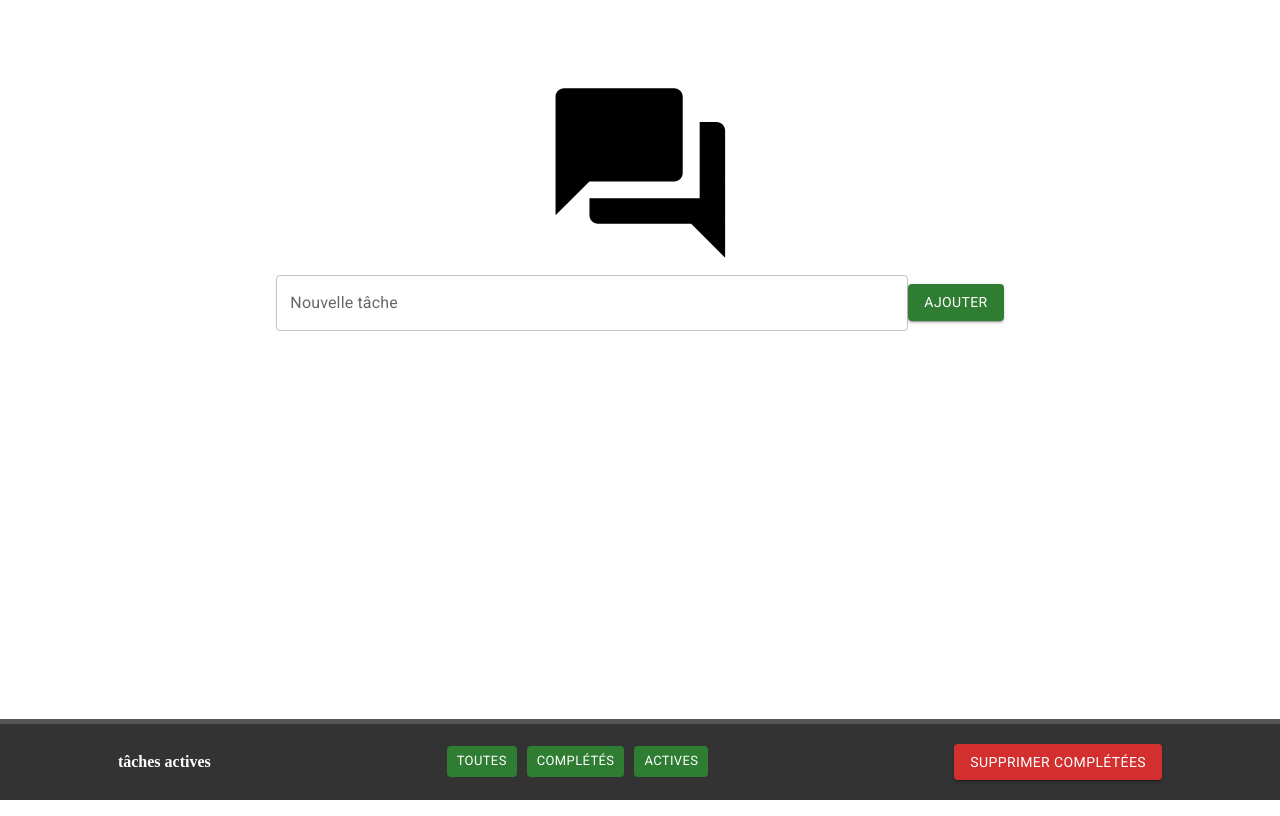
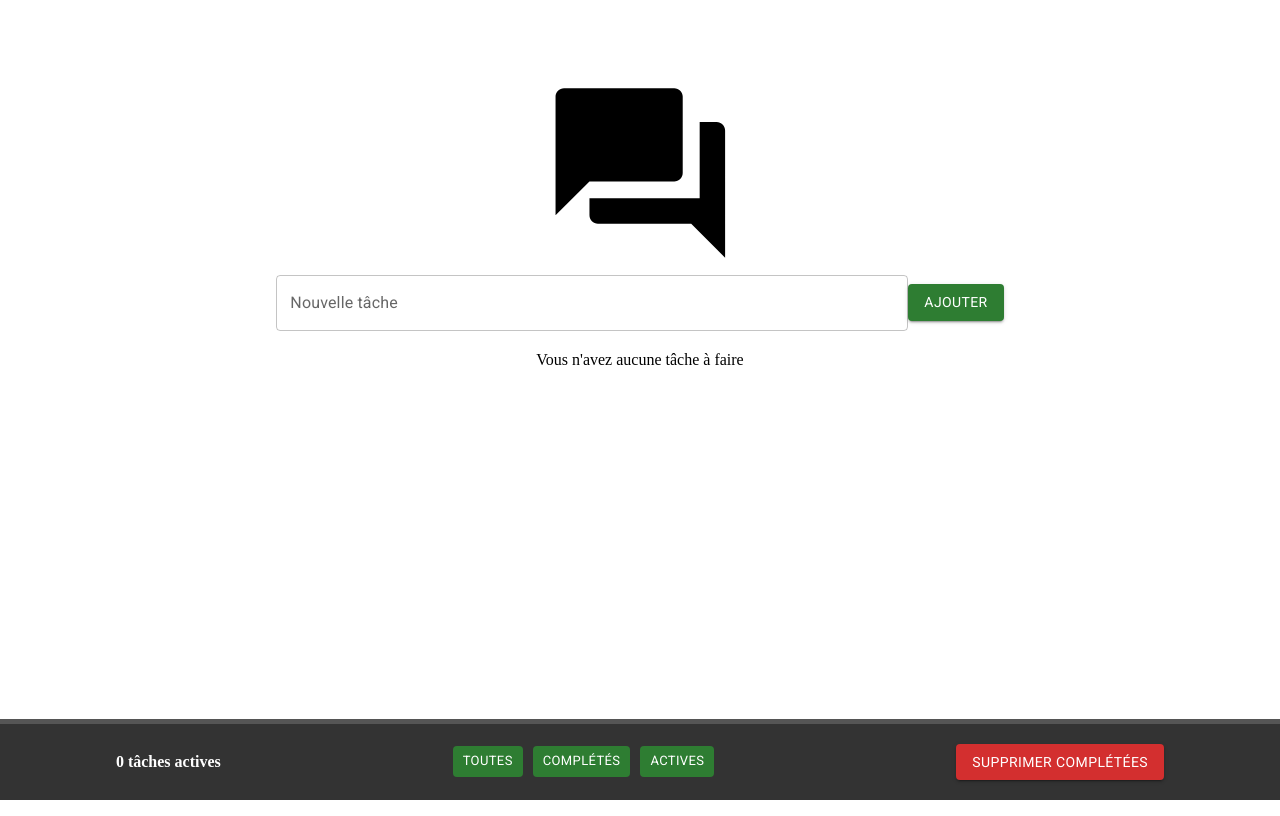
Before and after one commit to TheCannon22/Site-Web-To-do-list, a React (Vite) app: page / in a window 1280 px wide. Built offline with nearby package versions, Linux system fonts and the light colour scheme.

Commit message:
06 avril 2024: J'ai ajouté une fonction qui permet de mettre à jour le nombre de tâche actives quand elles sont ajoutées ou suprimées. J'ai aussi réussi à afficher un message quand il n'y a aucune tâche à l'écran

```diff
--- a/src/composants/Footer.jsx
+++ b/src/composants/Footer.jsx
@@ -1,13 +1,32 @@
 // Footer.jsx
 import React from "react";
-import { Button } from "@mui/material"; // Importez le bouton MUI selon vos besoins
+import { Button } from "@mui/material";
+import { useState, useEffect } from "react";
 import "./Footer.scss";
 
 function Footer() {
+  const [tachesActives, setTachesActives] = useState(0);
+
+  useEffect(() => {
+    const taches = JSON.parse(localStorage.getItem('taches')) || [];
+    const tachesActives = taches.filter(tache => !tache.complet).length;
+    setTachesActives(tachesActives);
+  }, []);
+
+  useEffect(() => {
+    const handleStorageChange = () => {
+      const taches = JSON.parse(localStorage.getItem('taches')) || [];
+      const tachesActives = taches.filter(tache => !tache.complet).length;
+      setTachesActives(tachesActives);
+    };
+
+    window.addEventListener('storage', handleStorageChange);
+    return () => window.removeEventListener('storage', handleStorageChange);
+  }, []);
   return (
     <div className="Footer">
       <p>
-        <b>tâches actives</b>
+        <b> {tachesActives} tâches actives</b>
       </p>
       <div className="boutons-footer">
         <Button
--- a/src/composants/ListeDesTaches.jsx
+++ b/src/composants/ListeDesTaches.jsx
@@ -31,7 +31,10 @@ function ListeDesTaches() {
 
   return (
     <ul className="Liste-des-taches">
-      {taches.map((tache) => (
+    {taches.length === 0 ? (
+      <li>Vous n'avez aucune tâche à faire</li>
+    ) : (
+      taches.map((tache) => (
         <li key={tache.id} className="tache-item">
           <Button color="primary" variant="contained" onClick={() => basculerEtatTache(tache.id)}>
             {tache.complet ? 'Incompléter' : 'Compléter'}
@@ -43,8 +46,9 @@ function ListeDesTaches() {
             Supprimer
           </Button>
         </li>
-      ))}
-    </ul>
+      ))
+    )}
+  </ul>
   );
 }
 
```
